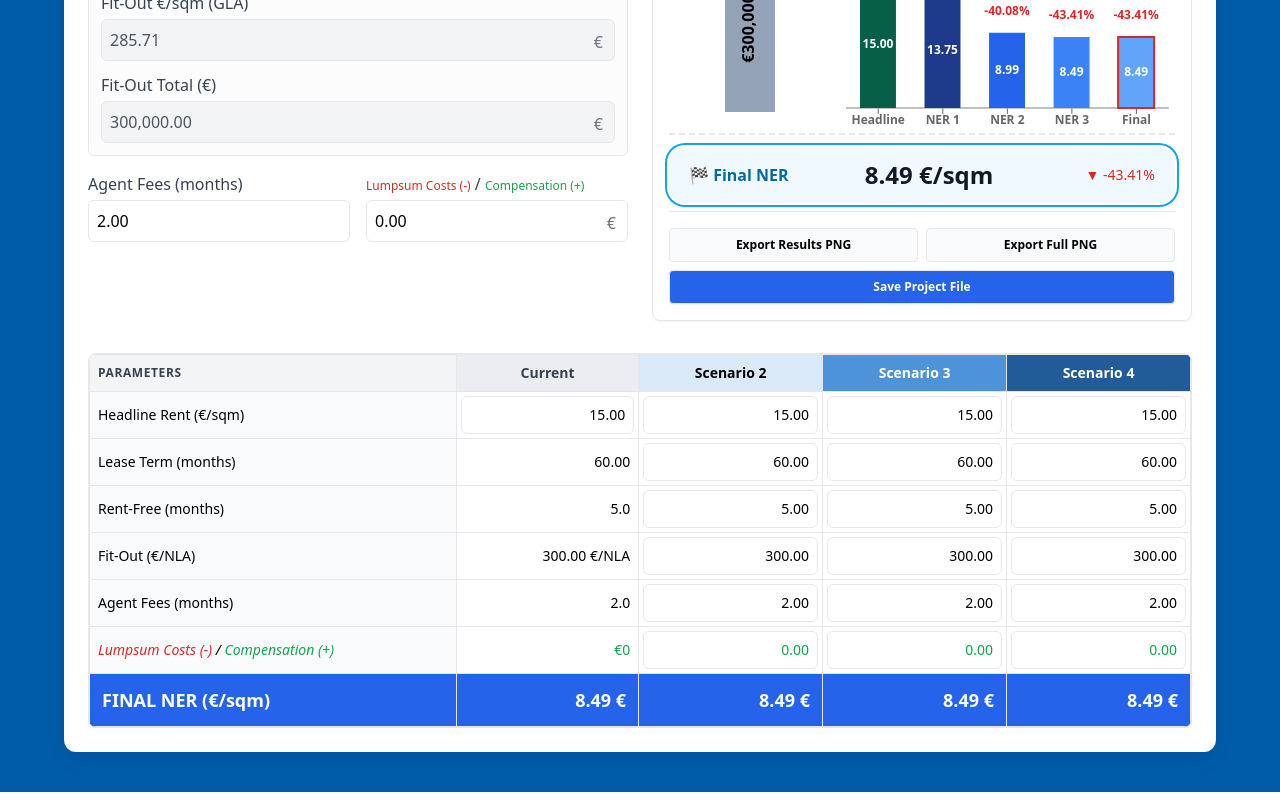
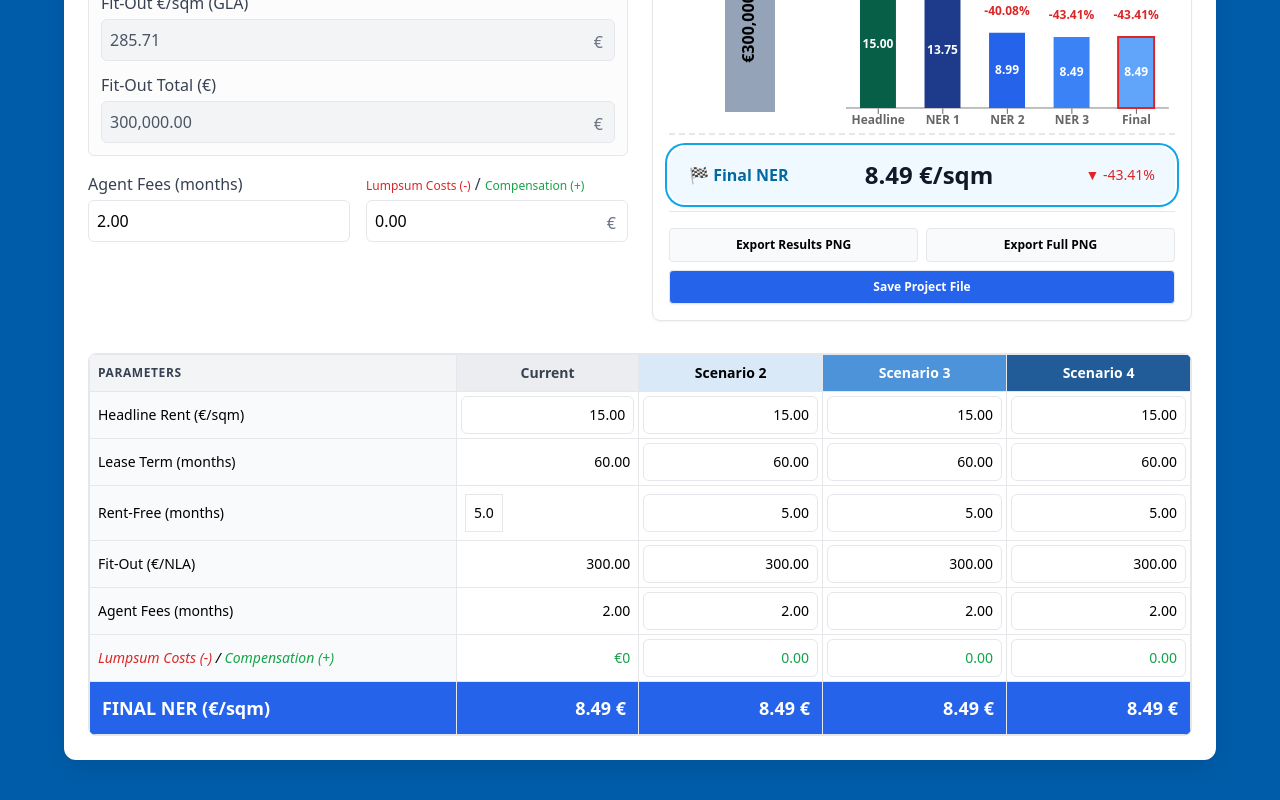
Before and after one commit to Musicandy13/NER-with-Scenarios, a React (Vite) app: page / in a window 1280 px wide. Shown: the part 524-1324 px from the top of the page. Built offline with nearby package versions, Linux system fonts and the light colour scheme.

Commit message:
Update App.jsx

```diff
--- a/src/App.jsx
+++ b/src/App.jsx
@@ -731,7 +731,7 @@ return (
               </tr>
               <tr>
                 <td className="border p-2 font-medium bg-gray-50">Rent-Free (months)</td>
-                <td className="border p-2 text-right">{f.rf}</td>
+                <td className="border p-2 text-right"><td className="border p-2 text-right">{f.rf}</td></td>
                 {scenarios.map((sc) => (
                   <td key={sc.id} className="border p-1">
                     <ScenarioField value={resolveScenario(sc, "rf")} onChange={(v) => setScenarioVal(sc.id, "rf", v)} />
@@ -743,9 +743,14 @@ return (
                   Fit-Out ({f.fitMode === "perNLA" ? "€/NLA" : f.fitMode === "perGLA" ? "€/GLA" : "€ total"})
                 </td>
                 <td className="border p-2 text-right">
-                  {f.fitMode === "perNLA" && `${F(perNLA, 2)} €/NLA`}
-                  {f.fitMode === "perGLA" && `${F(perGLA, 2)} €/GLA`}
-                  {f.fitMode === "total" && `${FCUR0(totalFit)}`}
+                  {F(
+                  f.fitMode === "perNLA"
+                    ? perNLA
+                    : f.fitMode === "perGLA"
+                    ? perGLA
+                    : totalFit,
+                  2
+                )}
                 </td>
                 {scenarios.map((sc) => {
                   let key;
@@ -764,7 +769,7 @@ return (
               </tr>
               <tr>
                 <td className="border p-2 font-medium bg-gray-50">Agent Fees (months)</td>
-                <td className="border p-2 text-right">{f.agent}</td>
+                <td className="border p-2 text-right">{F(P(f.agent), 2)}</td>
                 {scenarios.map((sc) => (
                   <td key={sc.id} className="border p-1">
                     <ScenarioField value={resolveScenario(sc, "agent")} onChange={(v) => setScenarioVal(sc.id, "agent", v)} />
```
